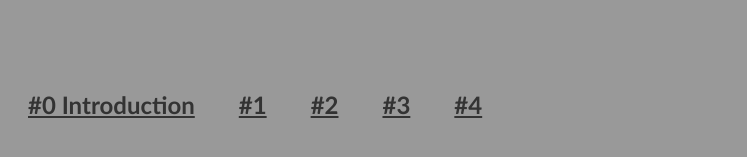
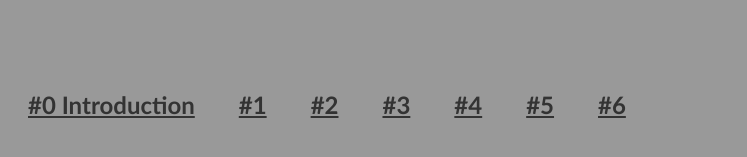
Before and after one commit to AradHamidSamiee/AradHamidSamiee.github.io, a plain HTML site: page Uni/index.html in a window 1280 px wide. Shown: the part 139-296 px from the top of the page, without its empty margins (0-747 px from the left). Drawn offline with Linux system fonts and the light colour scheme.

Commit message:
Update index.html

```diff
--- a/Uni/index.html
+++ b/Uni/index.html
@@ -73,6 +73,8 @@ a:hover, a:active {
   <a href="2_sim.rar" target="_blank"><h2 style="font-family: Calibri;"><u>#2</u></h2></a>
   <a href="3_sim.rar" target="_blank"><h2 style="font-family: Calibri;"><u>#3</u></h2></a>
   <a href="4_sim.rar" target="_blank"><h2 style="font-family: Calibri;"><u>#4</u></h2></a>
+  <a href="5_sim.rar" target="_blank"><h2 style="font-family: Calibri;"><u>#5</u></h2></a>
+  <a href="6_sim.rar" target="_blank"><h2 style="font-family: Calibri;"><u>#6</u></h2></a>
 
 </body>
 
```
